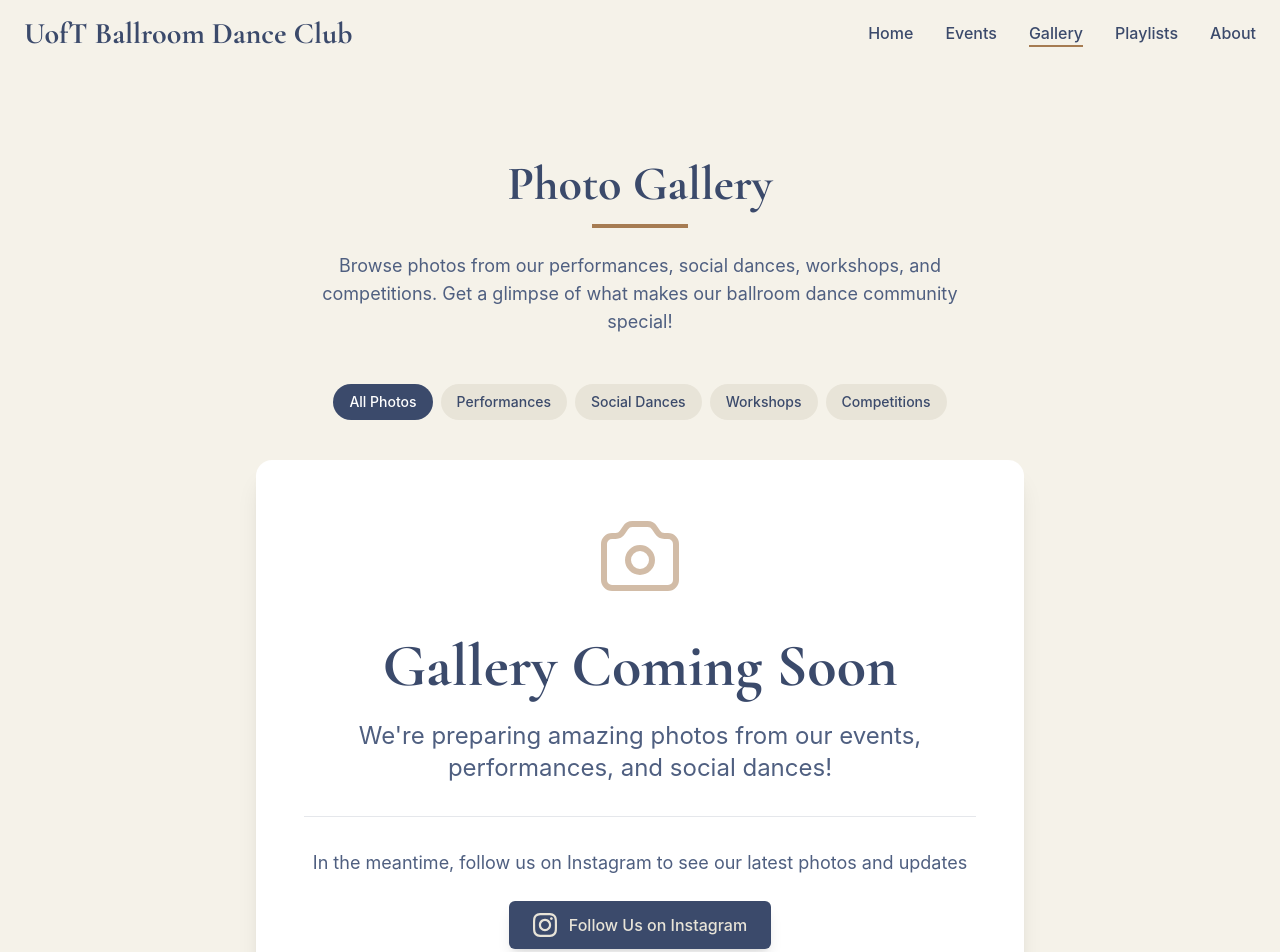
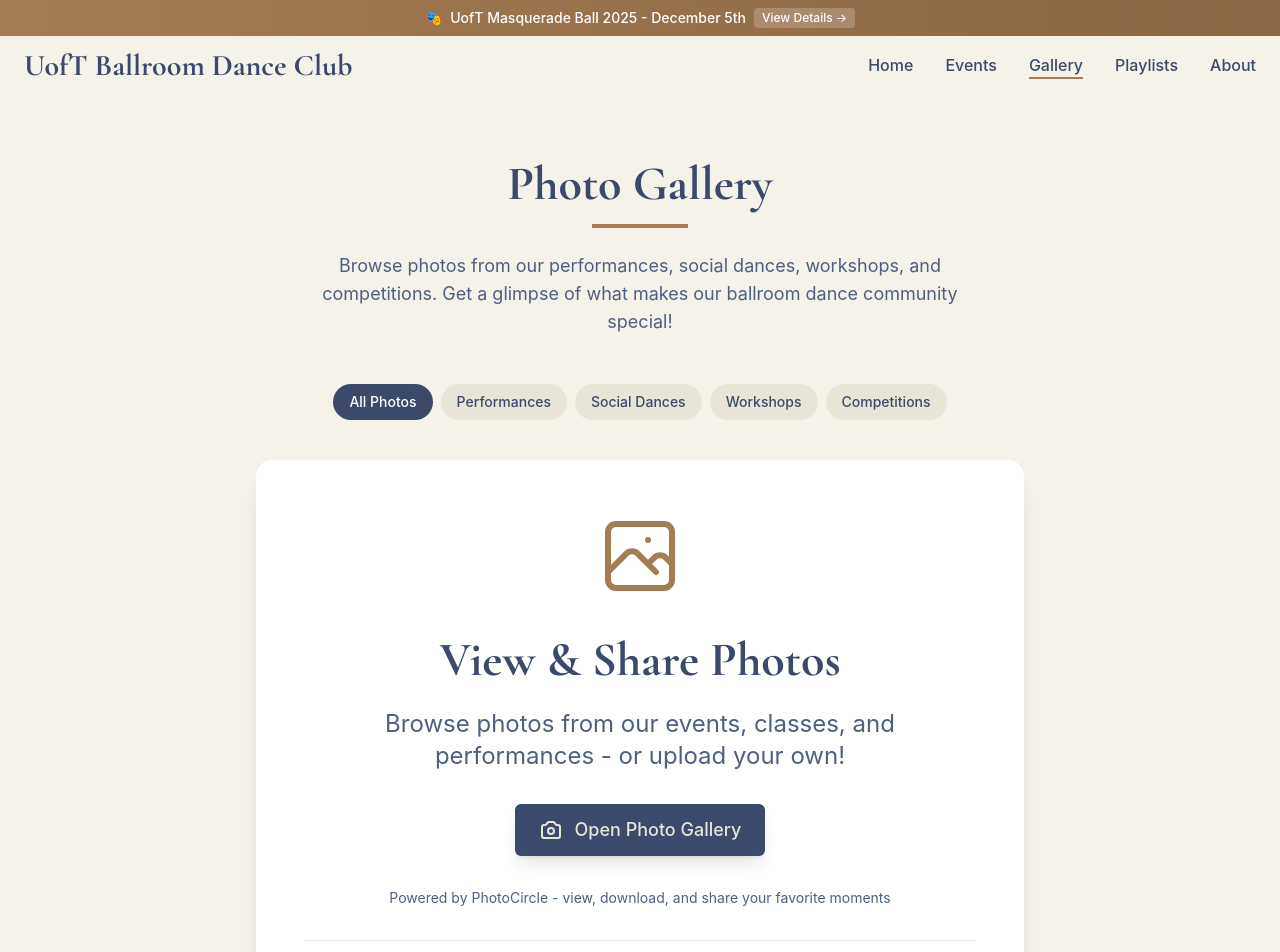
Before and after one commit to absolute-xero7/Ballroom-Dance-Website, a React (Create React App) app: page /gallery in a window 1280 px wide. Shown: the top 952 px of the page. Built offline with nearby package versions, Linux system fonts and the light colour scheme.

Commit message:
Added masquerade ball details and photocircle link

```diff
--- a/src/App.js
+++ b/src/App.js
@@ -1,5 +1,5 @@
 import React from 'react';
-import { Routes, Route } from 'react-router-dom';
+import { Routes, Route, Link } from 'react-router-dom';
 import Home from './pages/Home';
 import EventsPage from './pages/EventsPage';
 import GalleryPage from './pages/GalleryPage';
@@ -16,6 +16,15 @@ function App() {
   return (
     <ErrorBoundary>
       <div className="App min-h-screen flex flex-col">
+        {/* Event Announcement Banner */}
+        <div className="fixed top-0 left-0 right-0 bg-gradient-to-r from-accent to-accent-dark text-white py-2 px-4 text-center text-sm font-medium z-[60]">
+          <Link to="/events?event=1" className="inline-flex items-center gap-2 hover:underline">
+            <span>🎭</span>
+            <span className="hidden sm:inline">UofT Masquerade Ball 2025 - December 5th</span>
+            <span className="sm:hidden">Masquerade Ball - Dec 5</span>
+            <span className="bg-white/20 px-2 py-0.5 rounded text-xs">View Details →</span>
+          </Link>
+        </div>
         <Navbar />
         <main className="flex-grow">
           <Routes>
--- a/src/components/Events.js
+++ b/src/components/Events.js
@@ -7,13 +7,14 @@ const Events = () => {
   const upcomingEvents = [
     {
       id: 1,
-      title: "Masquerade Ball",
-      date: "Nov 22, 2024",
-      time: "6:00 PM - 9:00 PM",
-      location: "TBA",
-      description: "Join us for a magical evening of dance, mystery, and elegance at our annual Masquerade Ball.",
+      title: "UofT Masquerade Ball 2025",
+      date: "Friday, December 5, 2025",
+      time: "6:30 PM - 11:00 PM",
+      location: "Hart House Building, Toronto",
+      description: "Join us for a magical evening of dance, mystery, and elegance at our annual Masquerade Ball. Early bird tickets starting at CA$14.99!",
       image: "/assets/images/events/masquerade.png",
-      category: "social"
+      category: "social",
+      ticketLink: "https://lu.ma/dtb0z8lt"
     }
   ];
 
@@ -104,6 +105,19 @@ const Events = () => {
                         <span className="text-primary-light">{event.location}</span>
                       </div>
                     </div>
+                    {event.ticketLink && (
+                      <a
+                        href={event.ticketLink}
+                        target="_blank"
+                        rel="noopener noreferrer"
+                        className="mt-4 inline-flex items-center justify-center w-full bg-accent hover:bg-accent-dark text-white font-medium px-4 py-2 rounded-md transition-colors"
+                      >
+                        <svg xmlns="http://www.w3.org/2000/svg" className="h-4 w-4 mr-2" fill="none" viewBox="0 0 24 24" stroke="currentColor">
+                          <path strokeLinecap="round" strokeLinejoin="round" strokeWidth={2} d="M15 5v2m0 4v2m0 4v2M5 5a2 2 0 00-2 2v3a2 2 0 110 4v3a2 2 0 002 2h14a2 2 0 002-2v-3a2 2 0 110-4V7a2 2 0 00-2-2H5z" />
+                        </svg>
+                        Get Tickets
+                      </a>
+                    )}
                   </div>
                 </div>
               </div>
--- a/src/components/Footer.js
+++ b/src/components/Footer.js
@@ -57,6 +57,11 @@ const Footer = () => {
                   About Us
                 </Link>
               </li>
+              <li>
+                <a href="https://join.photocircleapp.com/2QB34Y9X0N" target="_blank" rel="noopener noreferrer" className="text-secondary-dark opacity-80 hover:text-accent hover:opacity-100 transition-colors">
+                  Photo Gallery
+                </a>
+              </li>
             </ul>
           </div>
 
--- a/src/components/Navbar.js
+++ b/src/components/Navbar.js
@@ -94,7 +94,7 @@ const Navbar = () => {
 
   return (
     <nav
-      className={`fixed w-full z-50 transition-all duration-300 top-0 ${scrolled
+      className={`fixed w-full z-50 transition-all duration-300 top-8 ${scrolled
         ? 'bg-secondary/95 backdrop-blur-md shadow-md py-2'
         : 'bg-secondary/90 backdrop-blur-sm py-4'
         }`}
--- a/src/pages/EventsPage.js
+++ b/src/pages/EventsPage.js
@@ -1,11 +1,14 @@
 import React, { useState, useEffect } from 'react';
 import { motion } from 'framer-motion';
 import { Helmet } from 'react-helmet-async';
+import { useSearchParams } from 'react-router-dom';
 import ClassSchedule from '../components/ClassSchedule';
 import OptimizedImage from '../components/ui/OptimizedImage';
 import { useSearchAndFilter, useDebounce } from '../hooks/useOptimizations';
 
 const EventsPage = () => {
+  const [searchParams, setSearchParams] = useSearchParams();
+
   useEffect(() => {
     // Scroll to top when component mounts
     window.scrollTo(0, 0);
@@ -15,14 +18,20 @@ const EventsPage = () => {
   const allEvents = [
     {
       id: 1,
-      title: "Masquerade Ball",
-      date: "Nov 22, 2024",
-      time: "6:00 PM - 9:00 PM",
-      location: "TBA",
-      description: "Join us for a magical evening of dance, mystery, and elegance at our annual Masquerade Ball. Dress in your finest attire and don't forget your mask! The night will feature a mix of ballroom dances and snacks",
+      title: "UofT Masquerade Ball 2025",
+      date: "Friday, December 5, 2025",
+      time: "6:30 PM - 11:00 PM",
+      location: "Hart House Building, Toronto",
+      description: "Join us for a magical evening of dance, mystery, and elegance at our annual Masquerade Ball. Dress in your finest attire and don't forget your mask! The night will feature a mix of ballroom dances and refreshments.",
       image: "/assets/images/events/masquerade.png",
       category: "social",
-      price: "$20 Members | $40 Non-members",
+      ticketLink: "https://lu.ma/dtb0z8lt",
+      tickets: [
+        { name: "Early Bird Single", price: "CA$14.99", note: "Available until Nov 29" },
+        { name: "Early Bird Couple", price: "CA$24.99", note: "Available until Nov 29" },
+        { name: "Single (1 ticket)", price: "CA$19.99", note: "" },
+        { name: "Couple (2 tickets)", price: "CA$29.99", note: "" }
+      ],
       registrationRequired: true,
       featured: true,
       imagePosition: "center 15%",
@@ -49,7 +58,23 @@ const EventsPage = () => {
   // Close event details modal
   const closeEventDetails = () => {
     setSelectedEvent(null);
+    // Clear the event query param when closing
+    if (searchParams.has('event')) {
+      searchParams.delete('event');
+      setSearchParams(searchParams);
+    }
   };
+
+  // Auto-open event modal if event query param is present
+  useEffect(() => {
+    const eventId = searchParams.get('event');
+    if (eventId) {
+      const event = allEvents.find(e => e.id === parseInt(eventId));
+      if (event) {
+        setSelectedEvent(event);
+      }
+    }
+  }, [searchParams]);
 
   // Handle ESC key to close modal
   useEffect(() => {
@@ -270,17 +295,33 @@ const EventsPage = () => {
                           <span className="text-primary">{selectedEvent.location}</span>
                         </div>
 
-                        <div className="flex items-center text-sm bg-secondary rounded-full px-3 py-1.5">
-                          <svg xmlns="http://www.w3.org/2000/svg" className="h-4 w-4 mr-2 text-accent" fill="none" viewBox="0 0 24 24" stroke="currentColor">
-                            <path strokeLinecap="round" strokeLinejoin="round" strokeWidth={2} d="M12 8c-1.657 0-3 .895-3 2s1.343 2 3 2 3 .895 3 2-1.343 2-3 2m0-8c1.11 0 2.08.402 2.599 1M12 8V7m0 1v8m0 0v1m0-1c-1.11 0-2.08-.402-2.599-1M21 12a9 9 0 11-18 0 9 9 0 0118 0z" />
-                          </svg>
-                          <span className="text-primary">{selectedEvent.price}</span>
-                        </div>
                       </div>
 
                       <div className="prose max-w-none text-primary-light mb-6">
                         <p>{selectedEvent.description}</p>
                       </div>
+
+                      {/* Ticket Pricing */}
+                      {selectedEvent.tickets && (
+                        <div className="mb-6">
+                          <h3 className="text-lg font-semibold text-primary mb-3">Ticket Pricing</h3>
+                          <div className="bg-secondary rounded-lg p-4 space-y-3">
+                            {selectedEvent.tickets.map((ticket, index) => (
+                              <div key={index} className="flex justify-between items-center">
+                                <div>
+                                  <span className="font-medium text-primary">{ticket.name}</span>
+                                  {ticket.note && (
+                                    <span className="ml-2 text-xs text-green-600 bg-green-100 px-2 py-0.5 rounded-full">
+                                      {ticket.note}
+                                    </span>
+                                  )}
+                                </div>
+                                <span className="font-bold text-accent">{ticket.price}</span>
+                              </div>
+                            ))}
+                          </div>
+                        </div>
+                      )}
 
                       {selectedEvent.instructors && (
                         <div className="mb-6">
@@ -299,9 +340,23 @@ const EventsPage = () => {
                       )}
 
                       <div className="flex flex-col sm:flex-row gap-4 mt-8">
-                        <button className="btn btn-primary flex-1">
-                          {selectedEvent.registrationRequired ? 'Register Now' : 'Add to Calendar'}
-                        </button>
+                        {selectedEvent.ticketLink ? (
+                          <a
+                            href={selectedEvent.ticketLink}
+                            target="_blank"
+                            rel="noopener noreferrer"
+                            className="btn btn-primary flex-1 inline-flex items-center justify-center"
+                          >
+                            <svg xmlns="http://www.w3.org/2000/svg" className="h-5 w-5 mr-2" fill="none" viewBox="0 0 24 24" stroke="currentColor">
+                              <path strokeLinecap="round" strokeLinejoin="round" strokeWidth={2} d="M15 5v2m0 4v2m0 4v2M5 5a2 2 0 00-2 2v3a2 2 0 110 4v3a2 2 0 002 2h14a2 2 0 002-2v-3a2 2 0 110-4V7a2 2 0 00-2-2H5z" />
+                            </svg>
+                            Get Tickets
+                          </a>
+                        ) : (
+                          <button className="btn btn-primary flex-1">
+                            {selectedEvent.registrationRequired ? 'Register Now' : 'Add to Calendar'}
+                          </button>
+                        )}
                         <button
                           className="btn btn-outline flex-1"
                           onClick={closeEventDetails}
--- a/src/pages/GalleryPage.js
+++ b/src/pages/GalleryPage.js
@@ -165,7 +165,7 @@ const GalleryPage = () => {
               </div>
             </motion.div>
 
-            {/* Gallery Grid - Coming Soon Section */}
+            {/* PhotoCircle Gallery Section */}
             <div className="flex items-center justify-center min-h-[60vh]">
               <motion.div
                 className="text-center max-w-3xl mx-auto bg-white rounded-2xl shadow-xl p-12"
@@ -174,31 +174,45 @@ const GalleryPage = () => {
                 transition={{ duration: 0.5, delay: 0.4 }}
               >
                 <div className="mb-8">
-                  <svg className="w-24 h-24 mx-auto text-accent opacity-50" fill="none" stroke="currentColor" viewBox="0 0 24 24">
-                    <path strokeLinecap="round" strokeLinejoin="round" strokeWidth={1.5} d="M3 9a2 2 0 012-2h.93a2 2 0 001.664-.89l.812-1.22A2 2 0 0110.07 4h3.86a2 2 0 011.664.89l.812 1.22A2 2 0 0018.07 7H19a2 2 0 012 2v9a2 2 0 01-2 2H5a2 2 0 01-2-2V9z" />
-                    <path strokeLinecap="round" strokeLinejoin="round" strokeWidth={1.5} d="M15 13a3 3 0 11-6 0 3 3 0 016 0z" />
+                  <svg className="w-24 h-24 mx-auto text-accent" fill="none" stroke="currentColor" viewBox="0 0 24 24">
+                    <path strokeLinecap="round" strokeLinejoin="round" strokeWidth={1.5} d="M4 16l4.586-4.586a2 2 0 012.828 0L16 16m-2-2l1.586-1.586a2 2 0 012.828 0L20 14m-6-6h.01M6 20h12a2 2 0 002-2V6a2 2 0 00-2-2H6a2 2 0 00-2 2v12a2 2 0 002 2z" />
                   </svg>
                 </div>
-                <h2 className="text-5xl md:text-6xl font-serif font-bold text-primary mb-6">
-                  Gallery Coming Soon
+                <h2 className="text-4xl md:text-5xl font-serif font-bold text-primary mb-6">
+                  View & Share Photos
                 </h2>
                 <p className="text-xl md:text-2xl text-primary-light mb-8">
-                  We're preparing amazing photos from our events, performances, and social dances!
+                  Browse photos from our events, classes, and performances - or upload your own!
+                </p>
+                <a
+                  href="https://join.photocircleapp.com/2QB34Y9X0N"
+                  target="_blank"
+                  rel="noopener noreferrer"
+                  className="btn btn-primary inline-flex items-center gap-3 px-8 py-4 text-lg font-semibold shadow-lg hover:shadow-xl transform hover:scale-105 transition-all duration-200 mb-8"
+                >
+                  <svg className="w-6 h-6" fill="none" stroke="currentColor" viewBox="0 0 24 24">
+                    <path strokeLinecap="round" strokeLinejoin="round" strokeWidth={2} d="M3 9a2 2 0 012-2h.93a2 2 0 001.664-.89l.812-1.22A2 2 0 0110.07 4h3.86a2 2 0 011.664.89l.812 1.22A2 2 0 0018.07 7H19a2 2 0 012 2v9a2 2 0 01-2 2H5a2 2 0 01-2-2V9z" />
+                    <path strokeLinecap="round" strokeLinejoin="round" strokeWidth={2} d="M15 13a3 3 0 11-6 0 3 3 0 016 0z" />
+                  </svg>
+                  Open Photo Gallery
+                </a>
+                <p className="text-primary-light text-sm mb-8">
+                  Powered by PhotoCircle - view, download, and share your favorite moments
                 </p>
                 <div className="border-t border-gray-200 pt-8">
                   <p className="text-lg text-primary-light mb-6">
-                    In the meantime, follow us on Instagram to see our latest photos and updates
+                    Follow us on Instagram for more updates and highlights
                   </p>
                   <a
                     href="https://www.instagram.com/ballroomdance_uoft/"
                     target="_blank"
                     rel="noopener noreferrer"
-                    className="btn btn-primary inline-flex items-center gap-3 px-8 py-4 text-base font-semibold shadow-lg hover:shadow-xl transform hover:scale-105 transition-all duration-200"
+                    className="btn btn-outline inline-flex items-center gap-3 px-6 py-3 text-base font-medium"
                   >
-                    <svg className="w-6 h-6" fill="currentColor" viewBox="0 0 24 24">
+                    <svg className="w-5 h-5" fill="currentColor" viewBox="0 0 24 24">
                       <path d="M12 2.163c3.204 0 3.584.012 4.85.07 3.252.148 4.771 1.691 4.919 4.919.058 1.265.069 1.645.069 4.849 0 3.205-.012 3.584-.069 4.849-.149 3.225-1.664 4.771-4.919 4.919-1.266.058-1.644.07-4.85.07-3.204 0-3.584-.012-4.849-.07-3.26-.149-4.771-1.699-4.919-4.92-.058-1.265-.07-1.644-.07-4.849 0-3.204.013-3.583.07-4.849.149-3.227 1.664-4.771 4.919-4.919 1.266-.057 1.645-.069 4.849-.069zm0-2.163c-3.259 0-3.667.014-4.947.072-4.358.2-6.78 2.618-6.98 6.98-.059 1.281-.073 1.689-.073 4.948 0 3.259.014 3.668.072 4.948.2 4.358 2.618 6.78 6.98 6.98 1.281.058 1.689.072 4.948.072 3.259 0 3.668-.014 4.948-.072 4.354-.2 6.782-2.618 6.979-6.98.059-1.28.073-1.689.073-4.948 0-3.259-.014-3.667-.072-4.947-.196-4.354-2.617-6.78-6.979-6.98-1.281-.059-1.69-.073-4.949-.073zm0 5.838c-3.403 0-6.162 2.759-6.162 6.162s2.759 6.163 6.162 6.163 6.162-2.759 6.162-6.163c0-3.403-2.759-6.162-6.162-6.162zm0 10.162c-2.209 0-4-1.79-4-4 0-2.209 1.791-4 4-4s4 1.791 4 4c0 2.21-1.791 4-4 4zm6.406-11.845c-.796 0-1.441.645-1.441 1.44s.645 1.44 1.441 1.44c.795 0 1.439-.645 1.439-1.44s-.644-1.44-1.439-1.44z" />
                     </svg>
-                    Follow Us on Instagram
+                    Follow on Instagram
                   </a>
                 </div>
               </motion.div>
--- a/src/pages/Home.js
+++ b/src/pages/Home.js
@@ -65,7 +65,6 @@ const Home = () => {
         <Hero />
       </section>
 
-      {/* ... Home content without playlists button ... */}
     </>
   );
 };
```
Also changed, not shown: 1 other file (tests, documents, lock files or other folders).
